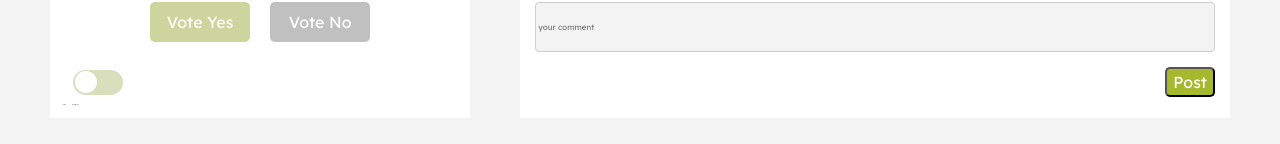
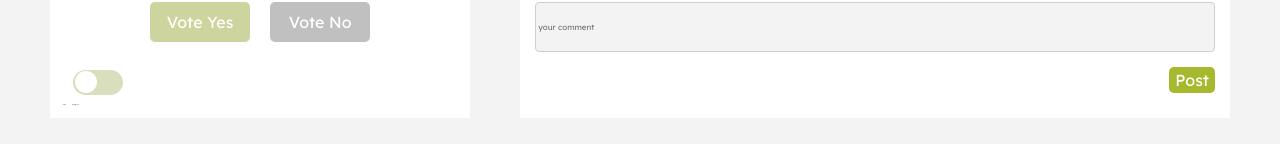
Before and after one commit to codebase-berkeley/tgif-voting-portal, a React (Create React App) app in the folder client/: page / in a window 1280 px wide. Shown: the part 642-786 px from the top of the page. Built offline with nearby package versions, Linux system fonts and the light colour scheme.

Commit message:
Fixed PR issues

```diff
--- a/client/src/pages/proposalDetails/DiscussionPost.css
+++ b/client/src/pages/proposalDetails/DiscussionPost.css
@@ -1,5 +1,4 @@
 .post {
-     /*background-color: lightseagreen; */
     width: 100%;
     border: 1px;
     text-align: left;
@@ -7,7 +6,6 @@
 }
 
 .user {
-    /* background-color: red; */
     font: 0.8em 'Lexend Deca', sans-serif;
     margin: 5px;
     color: var(--black);
@@ -24,19 +22,16 @@
 }
 
 .content {
-    /* background-color: royalblue; */
     padding: 15px;
     height: 70%;
 }
 
 .timestampContainer {
     height: 30%;
-    /* background-color: saddlebrown; */
     position: relative;
 }
 
 .timestamp {
-    /* background-color: salmon; */
     font: 0.9em 'Lexend Deca', sans-serif;
     padding: 3px;
     color: var(--darkGrey);
--- a/client/src/pages/proposalDetails/ProposalButton.css
+++ b/client/src/pages/proposalDetails/ProposalButton.css
@@ -3,6 +3,11 @@
     border-radius: 5px;
     color: white;
     font-family: 'Lexend Deca', sans-serif;
+    border-width: 0px;
+}
+
+.genericProposalButton:active {
+    background-color: var(--buttonGreenOpaque);
 }
 
 .adminButton {
--- a/client/src/pages/proposalDetails/ProposalButton.js
+++ b/client/src/pages/proposalDetails/ProposalButton.js
@@ -1,21 +1,11 @@
 import './ProposalButton.css';
 
-function ProposalButton({buttonText, isVotingButton, buttonClassName, onClickFunc}) {
-  if (isVotingButton) {
+function ProposalButton({buttonText, buttonClassName, onClickFunc}) {
     return (
-      <div>
-        <button className={buttonClassName} onClick={onClickFunc}>
-          {buttonText}
-        </button>
-      </div>
-    );
-  } else {
-    return (
-      <button className="genericProposalButton" onClick={onClickFunc}>
-          {buttonText}
+      <button className={buttonClassName} onClick={onClickFunc}>
+        {buttonText}
       </button>
     );
-  }
 }
 
 export default ProposalButton;
--- a/client/src/pages/proposalDetails/ProposalDetails.js
+++ b/client/src/pages/proposalDetails/ProposalDetails.js
@@ -17,6 +17,7 @@ var PERCENT_YES = AMOUNT_YES / TOTAL_MEMBERS * 100;
 var PERCENT_NO = AMOUNT_NO / TOTAL_MEMBERS * 100;
 var PERCENT_UNVOTED = (TOTAL_MEMBERS - AMOUNT_VOTED) / TOTAL_MEMBERS * 100;
 
+var DUMMY_USERNAME = 'Beyonce';
 var DUMMY_DEADLINE = '3/5/21';
 var DUMMY_AMOUNT = 14360;
 var DUMMY_COMMENT1 = {
@@ -121,14 +122,14 @@ function ProposalConditionalRender(isAdmin) {
         <div className='proposalConditional '>
           <div className='nonAdminConditionalContainer'>
             <div className='leftButtonContainer buttonContainer'>
-              <ProposalButton buttonText='Vote Yes' isVotingButton={true} buttonClassName={nonAdminYesButtonClassName}
+              <ProposalButton buttonText='Vote Yes' buttonClassName={nonAdminYesButtonClassName}
                 onClickFunc={() => {setNonAdminYesButtonClassName(nonAdminPressedYesButtonClassName);
                                     setNonAdminNoButtonClassName(nonAdminUnpressedNoButtonClassName);;
                                     changeNonAdminVote(YES_VOTE);}}
               />
             </div>
             <div className='rightButtonContainer buttonContainer'>
-              <ProposalButton buttonText='Vote No' isVotingButton={true} buttonClassName={nonAdminNoButtonClassName}
+              <ProposalButton buttonText='Vote No' buttonClassName={nonAdminNoButtonClassName}
                 onClickFunc={() => {setNonAdminYesButtonClassName(nonAdminUnpressedYesButtonClassName);
                                     setNonAdminNoButtonClassName(nonAdminPressedNoButtonClassName);
                                     changeNonAdminVote(NO_VOTE);}}
@@ -169,12 +170,48 @@ function ProposalConditionalRender(isAdmin) {
   }
 }
 
-function postComment(){
-  TEMP_TEXT_INPUT = document.getElementById("userInputDiscussion").value;
-  console.log(TEMP_TEXT_INPUT);
-}
+function ProposalDetails() {
+  const [comments, addComment] = useState(
+    [
+      <DiscussionPost isAdmin={IS_ADMIN} userName={DUMMY_COMMENT1.userName} text={DUMMY_COMMENT1.text} time={DUMMY_COMMENT1.time}/>,
+      <DiscussionPost isAdmin={IS_ADMIN} userName={DUMMY_COMMENT2.userName} text={DUMMY_COMMENT2.text} time={DUMMY_COMMENT2.time}/>,
+      <DiscussionPost isAdmin={IS_ADMIN} userName={DUMMY_COMMENT1.userName} text={DUMMY_COMMENT1.text} time={DUMMY_COMMENT1.time}/>,
+      <DiscussionPost isAdmin={IS_ADMIN} userName={DUMMY_COMMENT2.userName} text={DUMMY_COMMENT2.text} time={DUMMY_COMMENT2.time}/>,
+      <DiscussionPost isAdmin={IS_ADMIN} userName={DUMMY_COMMENT1.userName} text={DUMMY_COMMENT1.text} time={DUMMY_COMMENT1.time}/>,
+      <DiscussionPost isAdmin={IS_ADMIN} userName={DUMMY_COMMENT2.userName} text={DUMMY_COMMENT2.text} time={DUMMY_COMMENT2.time}/>,
+      <DiscussionPost isAdmin={IS_ADMIN} userName={DUMMY_COMMENT1.userName} text={DUMMY_COMMENT1.text} time={DUMMY_COMMENT1.time}/>,
+      <DiscussionPost isAdmin={IS_ADMIN} userName={DUMMY_COMMENT2.userName} text={DUMMY_COMMENT2.text} time={DUMMY_COMMENT2.time}/>,
+      <DiscussionPost isAdmin={IS_ADMIN} userName={DUMMY_COMMENT1.userName} text={DUMMY_COMMENT1.text} time={DUMMY_COMMENT1.time}/>,
+      <DiscussionPost isAdmin={IS_ADMIN} userName={DUMMY_COMMENT2.userName} text={DUMMY_COMMENT2.text} time={DUMMY_COMMENT2.time}/>,
+      <DiscussionPost isAdmin={IS_ADMIN} userName={DUMMY_COMMENT1.userName} text={DUMMY_COMMENT1.text} time={DUMMY_COMMENT1.time}/>,
+      <DiscussionPost isAdmin={IS_ADMIN} userName={DUMMY_COMMENT2.userName} text={DUMMY_COMMENT2.text} time={DUMMY_COMMENT2.time}/>
+    ]
+  )
 
-function ProposalDetails() {
+  function postComment() {
+    var textBox = document.getElementById("userInputDiscussion");
+    var commentText = textBox.value;
+    textBox.value = '';
+    var currentDate = new Date();
+    var twelveHrTime = (hour) => {
+      if (hour == 0) {
+        return 12;
+      } else if (hour <= 12) {
+        return hour;
+      } else {
+        return hour - 12;
+      }
+    }
+
+    var twoDigitMins = (mins) => mins < 10 ? `0${mins}` : `${mins}`;
+    var currentHour = currentDate.getHours();
+    var amOrPm = (hour) => hour <= 12 ? 'am' : 'pm';
+    var commentDate = `${currentDate.getMonth()}/${currentDate.getDate()}/${currentDate.getFullYear().toString().substr(-2)} ${twelveHrTime(currentHour)}:${twoDigitMins(currentDate.getMinutes())}${amOrPm(currentHour)}`;
+    var newComment = <DiscussionPost isAdmin={IS_ADMIN} userName={DUMMY_USERNAME}
+      text={commentText} time={commentDate}/>;
+    comments.unshift(newComment);
+  }
+
   return (
     <div className="proposalDetailsPage">
       <div className="proposalLeft">
@@ -197,18 +234,7 @@ function ProposalDetails() {
           <hr className="underline"></hr>
         </div>
         <div className='discussionCommentsView'>
-          <DiscussionPost isAdmin={IS_ADMIN} userName={DUMMY_COMMENT1.userName} text={DUMMY_COMMENT1.text} time={DUMMY_COMMENT1.time}/>
-          <DiscussionPost isAdmin={IS_ADMIN} userName={DUMMY_COMMENT2.userName} text={DUMMY_COMMENT2.text} time={DUMMY_COMMENT2.time}/>
-          <DiscussionPost isAdmin={IS_ADMIN} userName={DUMMY_COMMENT1.userName} text={DUMMY_COMMENT1.text} time={DUMMY_COMMENT1.time}/>
-          <DiscussionPost isAdmin={IS_ADMIN} userName={DUMMY_COMMENT2.userName} text={DUMMY_COMMENT2.text} time={DUMMY_COMMENT2.time}/>
-          <DiscussionPost isAdmin={IS_ADMIN} userName={DUMMY_COMMENT1.userName} text={DUMMY_COMMENT1.text} time={DUMMY_COMMENT1.time}/>
-          <DiscussionPost isAdmin={IS_ADMIN} userName={DUMMY_COMMENT2.userName} text={DUMMY_COMMENT2.text} time={DUMMY_COMMENT2.time}/>
-          <DiscussionPost isAdmin={IS_ADMIN} userName={DUMMY_COMMENT1.userName} text={DUMMY_COMMENT1.text} time={DUMMY_COMMENT1.time}/>
-          <DiscussionPost isAdmin={IS_ADMIN} userName={DUMMY_COMMENT2.userName} text={DUMMY_COMMENT2.text} time={DUMMY_COMMENT2.time}/>
-          <DiscussionPost isAdmin={IS_ADMIN} userName={DUMMY_COMMENT1.userName} text={DUMMY_COMMENT1.text} time={DUMMY_COMMENT1.time}/>
-          <DiscussionPost isAdmin={IS_ADMIN} userName={DUMMY_COMMENT2.userName} text={DUMMY_COMMENT2.text} time={DUMMY_COMMENT2.time}/>
-          <DiscussionPost isAdmin={IS_ADMIN} userName={DUMMY_COMMENT1.userName} text={DUMMY_COMMENT1.text} time={DUMMY_COMMENT1.time}/>
-          <DiscussionPost isAdmin={IS_ADMIN} userName={DUMMY_COMMENT2.userName} text={DUMMY_COMMENT2.text} time={DUMMY_COMMENT2.time}/>
+          {comments}
         </div>
         <div className='discussionPostCommentFrame'>
           <div className='postCommentTopContainer postCommentContainer'>
@@ -221,7 +247,7 @@ function ProposalDetails() {
           </div>
           <div className='postCommentBottomContainer postCommentContainer'>
             <div className='postCommentButtonContainer'>
-              <ProposalButton buttonText='Post' onClickFunc={postComment}/>
+              <ProposalButton buttonClassName='genericProposalButton' buttonText='Post' onClickFunc={postComment}/>
             </div>
           </div>
         </div>
--- a/client/src/pages/proposalDetails/UserInput.js
+++ /dev/null
@@ -1,4 +0,0 @@
-function UserInput({userText}){
-
-}
-export default UserInput;
```
